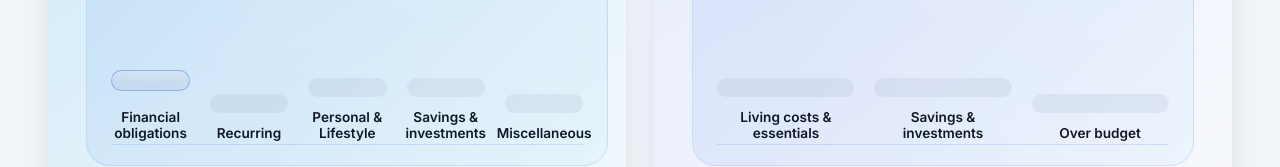
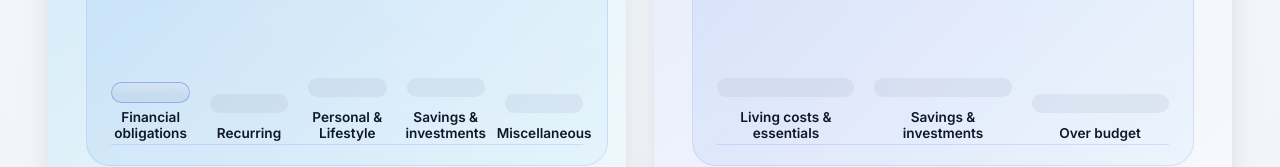
Before and after one commit to Razorblade3456/finance-tracker, a React (Vite) app: page / in a window 1280 px wide. In both pictures the pointer is over the button 150 px from the left and 1086 px from the top of the page. Shown: the part 999-1166 px from the top of the page. Built offline with nearby package versions, Linux system fonts and the light colour scheme.

Commit message:
Adjust bar hover interaction to drop bars

```diff
--- a/src/styles.css
+++ b/src/styles.css
@@ -564,8 +564,8 @@ textarea {
 .bar-chart-bar:focus-visible,
 .bar-chart-bar.active {
   border: 1.5px solid rgba(37, 99, 235, 0.35);
-  box-shadow: 0 22px 40px -28px rgba(37, 99, 235, 0.35);
-  transform: translateY(-6px);
+  box-shadow: 0 18px 32px -24px rgba(15, 23, 42, 0.35);
+  transform: translateY(6px);
 }
 
 .bar-chart-bar:focus-visible {
```
